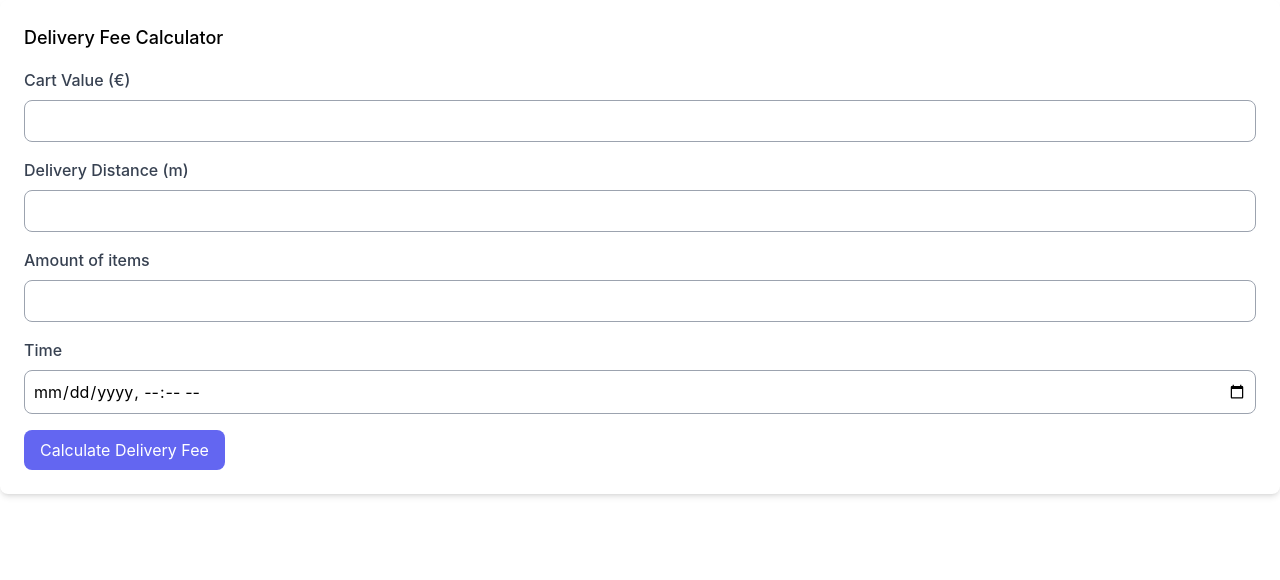
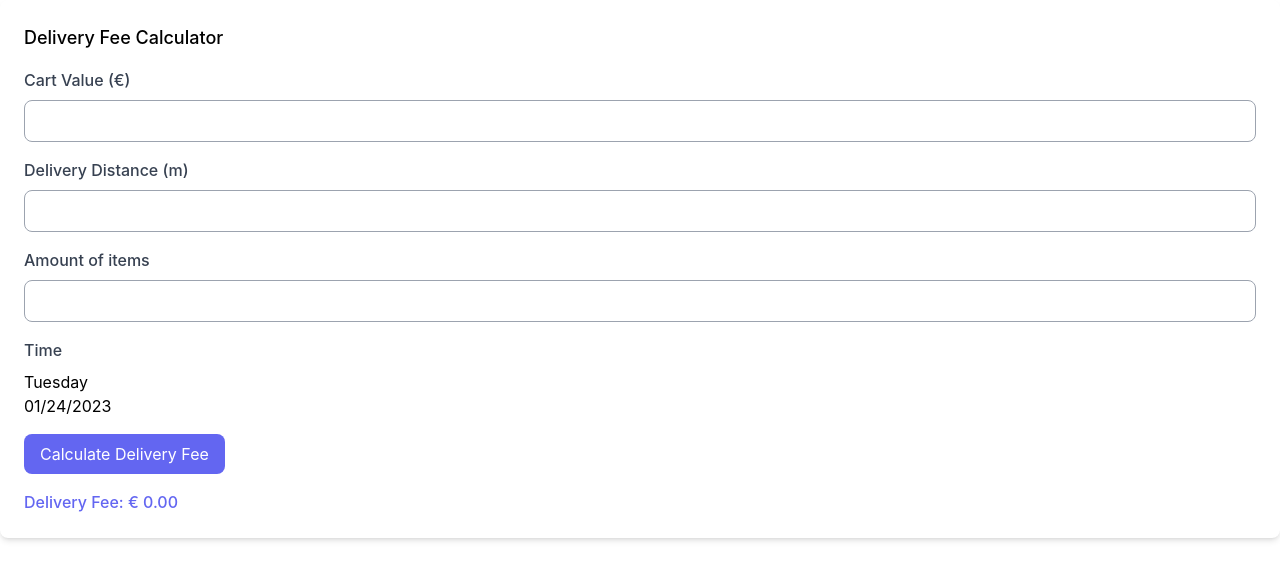
Before and after one commit to tidumarco/data-fee-calculator, a React (Create React App) app: page / in a window 1280 px wide. Shown: the top 580 px of the page. Built offline with nearby package versions, Linux system fonts and the light colour scheme; the HTML template or start-up script is replaced by a standard one.

Commit message:
Working on updating

```diff
--- a/src/components/CalculatorForm.tsx
+++ b/src/components/CalculatorForm.tsx
@@ -1,5 +1,8 @@
-import React, { useState } from "react";
+import React, { useEffect, useState } from "react";
 import { debounce } from "lodash";
+import DatePicker from "react-datepicker";
+import "react-datepicker/dist/react-datepicker.css";
+
 import {
   CartValue,
   DeliveryFee,
@@ -10,14 +13,21 @@ import {
 } from "../types";
 
 function DeliveryFeeCalculator() {
+  const formatWeekday = new Intl.DateTimeFormat(undefined, { weekday: "long" })
+    .format;
   const [cartValue, setCartValue] = useState<CartValue>(0);
   const [cartSurcharge, setCartSurcharge] = useState(0);
+
   const [distance, setDistance] = useState<Distance>(0);
   const [distanceSurcharge, setDistanceSurcharge] = useState(0);
+  console.log("DISTANCE SURCHARGE", distanceSurcharge);
+
   const [items, setItems] = useState<Items>(0);
   const [itemsSurcharge, setItemsSurcharge] = useState(0);
-  const [date, setDate] = useState<DeliveryDate>("");
-  const [total, setTotal] = useState(0);
+
+  const [date, setDate] = useState<DeliveryDate>(new Date());
+  const weekday = date ? formatWeekday(date) : null;
+
   const [deliveryFee, setDeliveryFee] = useState<DeliveryFee>(0);
 
   function handleValueChange(e: onChange) {
@@ -39,15 +49,14 @@ function DeliveryFeeCalculator() {
     console.log(newItemsNumber);
   }
 
-  function handleDateChange(e: onChange) {
-    const date = e.target.value;
+  function handleDateChange(date: Date) {
     setDate(date);
-    console.log(date);
   }
   const debouncedValueOnChange = debounce(handleValueChange, 500);
   const debouncedDistanceOnchange = debounce(handleDistanceChange, 500);
   const debouncedItemsOnChange = debounce(handleItemsChange, 500);
 
+  useEffect(() => {
     function handleCartSurcharge() {
       if (cartValue < 10 && cartValue > 0) {
         const cartValueNumber = cartValue;
@@ -55,9 +64,8 @@ function DeliveryFeeCalculator() {
         setCartSurcharge(cartSurchargeValue);
       }
     }
-  function handledistanceSurcharge() {
+    function handleDistanceSurcharge() {
       let fee = 2;
-
       if (distance > 1000) {
         const additionalDistance = distance - 1000;
         fee += Math.ceil(additionalDistance / 500) * 1;
@@ -76,18 +84,34 @@ function DeliveryFeeCalculator() {
       setItemsSurcharge(itemsSurcharge);
     }
 
+    // function handleRushHourSurcharge(): any {
+    //   const newTotal = deliveryFee * 1.2;
+    //   setDeliveryFee(Math.min(newTotal, 15));
+    // }
+
+    function calculateSurcharges() {
+      handleCartSurcharge();
+      handleDistanceSurcharge();
+      handleItemsSurcharge();
+      //   let latch = false;
+      //   if (weekday === "Friday" && !latch) {
+      //     handleRushHourSurcharge();
+      //     latch = true;
+      //   }
+    }
+    calculateSurcharges();
+  }, [cartSurcharge, cartValue, deliveryFee, distance, items, weekday]);
+
   function handleTotal() {
-    let maxTotal = cartSurcharge + distanceSurcharge + itemsSurcharge;
-    setTotal(maxTotal);
+    const maxTotal = cartSurcharge + distanceSurcharge + itemsSurcharge;
+    console.log("MAX TOTAL", maxTotal);
+    setDeliveryFee(Math.min(maxTotal, 15));
   }
 
   function onSubmit(e: React.FormEvent): void {
     e.preventDefault();
-    handleCartSurcharge();
-    handledistanceSurcharge();
-    handleItemsSurcharge();
     handleTotal();
-    setDeliveryFee(total);
+    // const deliveryTime = date.getUTCHours();
   }
 
   return (
@@ -146,14 +170,10 @@ function DeliveryFeeCalculator() {
           >
             Time
           </label>
-          <input
-            type="datetime-local"
-            name="date"
-            id="date"
-            value={date}
-            className="border border-gray-400 p-2 rounded-lg w-full"
-            onChange={handleDateChange}
-          />
+          <div className="DatePickerWithWeekday">
+            {weekday} <br />
+            <DatePicker selected={date} onChange={handleDateChange} />
+          </div>
         </div>
         <button
           type="submit"
@@ -161,9 +181,9 @@ function DeliveryFeeCalculator() {
         >
           Calculate Delivery Fee
         </button>
-        {deliveryFee > 0 && (
+        {deliveryFee >= 0 && (
           <p className="mt-4 text-indigo-500 font-medium">
-            Delivery Fee: € {total}
+            Delivery Fee: € {deliveryFee.toFixed(2)}
           </p>
         )}
       </form>
```
Lines whose indentation alone changed are shown as unchanged.
